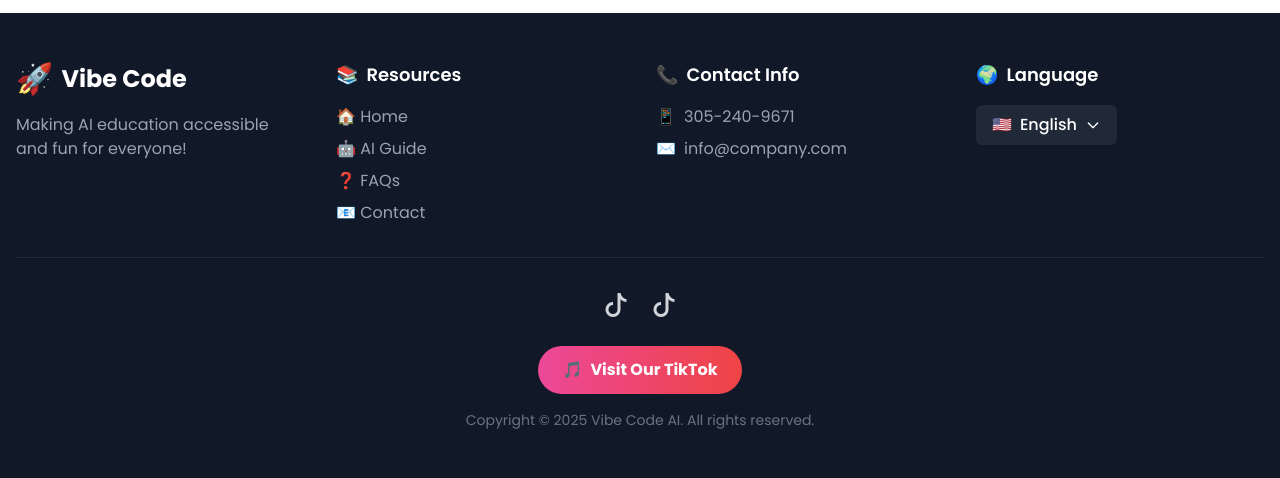
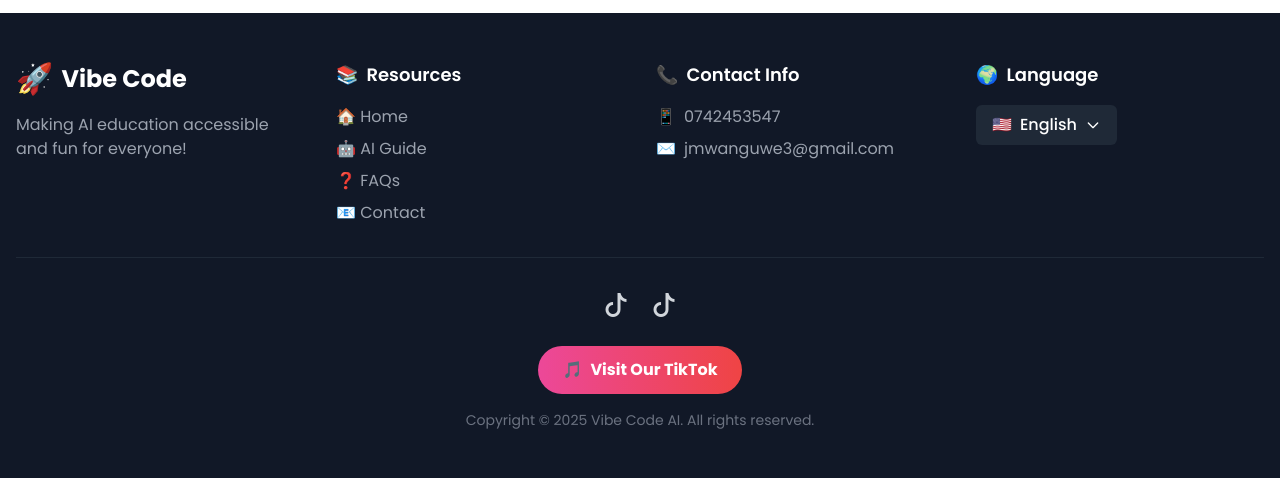
Before and after one commit to ja154/course_app, a Flask app: page / in a window 1280 px wide. Shown: the part 3703-4181 px from the top of the page. Run offline with Flask 3, Linux system fonts and the light colour scheme; some libraries are stand-ins or nearby versions.

Commit message:
index_combined.html

```diff
--- a/templates/index_combined.html
+++ b/templates/index_combined.html
@@ -328,11 +328,11 @@
                     </h6>
                     <p class="text-gray-400 mb-2 flex items-center">
                         <span class="mr-2">📱</span>
-                        <a href="tel:305-240-9671" class="hover:text-purple-400 transition-colors">305-240-9671</a>
+                        <a href="tel:305-240-9671" class="hover:text-purple-400 transition-colors">0742453547</a>
                     </p>
                     <p class="text-gray-400 flex items-center">
                         <span class="mr-2">✉️</span>
-                        <a href="mailto:info@company.com" class="hover:text-purple-400 transition-colors">info@company.com</a>
+                        <a href="mailto:info@company.com" class="hover:text-purple-400 transition-colors">jmwanguwe3@gmail.com</a>
                     </p>
                 </div>
 
```
